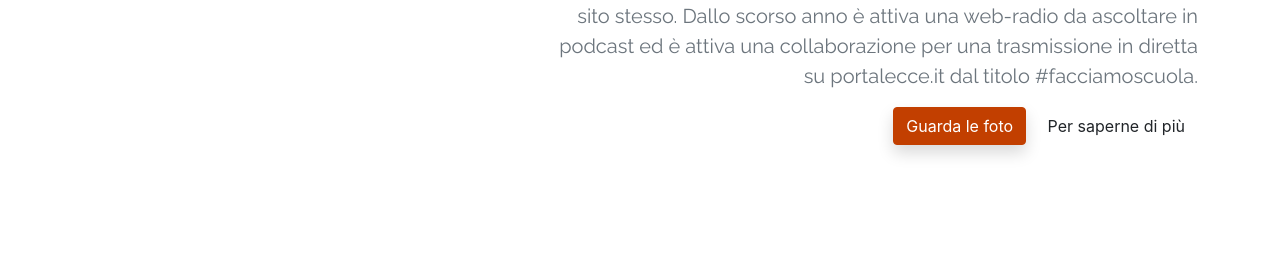
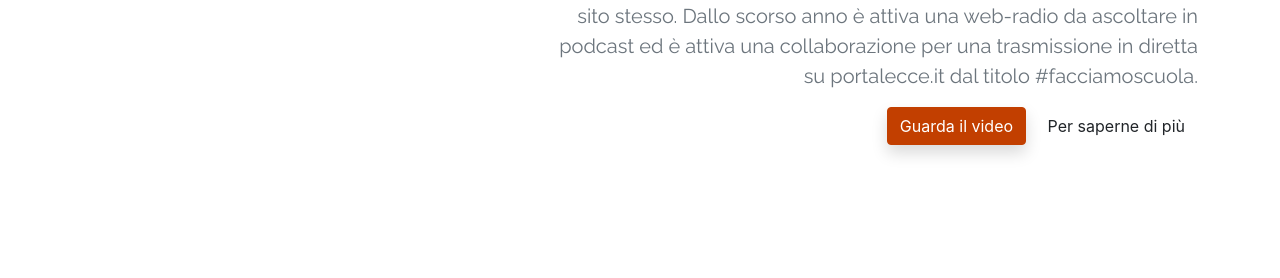
Before and after one commit to PiervitoCreanza/orientamento.liceodegiorgi.edu.it, a Jekyll site: the page built from progetti.html, in a window 1280 px wide and 900 px high, scrolled down 6413 px. Shown: the part 144-422 px from the top of the window. Built offline with Jekyll 4.4.1, drawn with Linux system fonts in a browser that asks for light colours.

Commit message:
Add video

```diff
--- a/_data/progetti.json
+++ b/_data/progetti.json
@@ -112,8 +112,8 @@
             "sottotitolo": "Il giornale scolastico online LeCosimò nasce nell’anno scolastico 2017/18 dalla volontà degli studenti del De Giorgi di avere una propria forma di espressione, di informazione libera e coinvolgente. Con un'edizione globale ogni 15 giorni riceve costanti aggiornamenti per non perdere nessuna notizia sull’attualità nazionale, ma anche specifico mondo del Liceo. La Redazione si articola in diverse sezioni che vanno dalla musica, all’attualità, passando per lo sport, la fotografia e molto altro, e si avvale della collaborazione degli insegnanti, di tutti gli studenti del Liceo e di figure esterne che molto spesso offrono spontaneamente il proprio contributo per implementare l’edizione in uscita. Articoli dai temi più leggeri e scherzosi vengono intervallati da veri e propri spunti di riflessione e spesso accompagnati da interviste o servizi disponibili sul canale YouTube collegato al giornale e gallery fotografiche pubblicate sul sito stesso. Dallo scorso anno è attiva una web-radio da ascoltare in podcast ed è attiva una collaborazione per una trasmissione in diretta su portalecce.it dal titolo #facciamoscuola.",
             "img": "assets/img/illustration/progetti-8-min.png",
             "pulsanteRosso": {
-                "testo": "Guarda le foto",
-                "url": ""
+                "testo": "Guarda il video",
+                "url": "https://youtu.be/VhCMBHUp7Sk"
             },
             "pulsante": {
                 "testo": "Per saperne di più",
```
